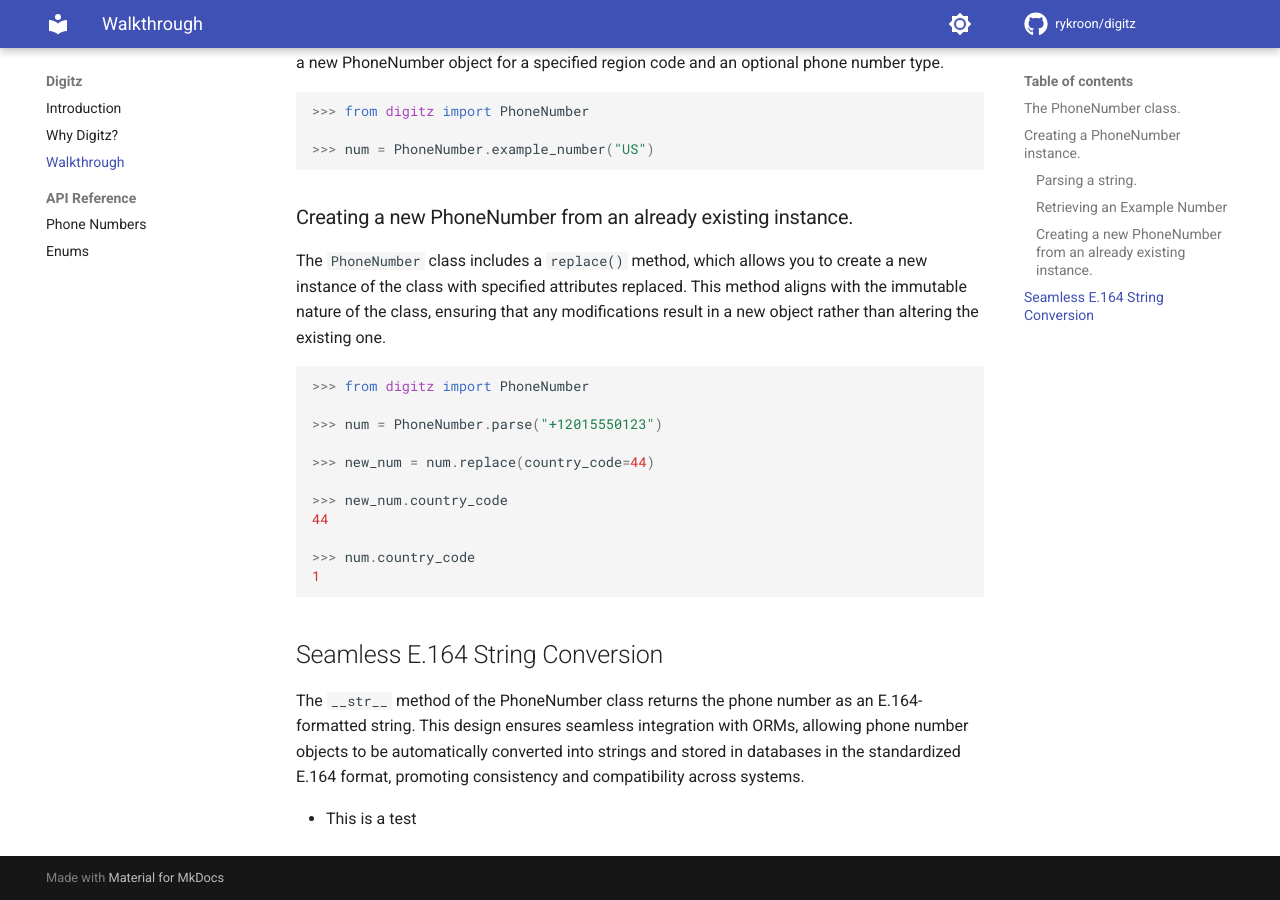
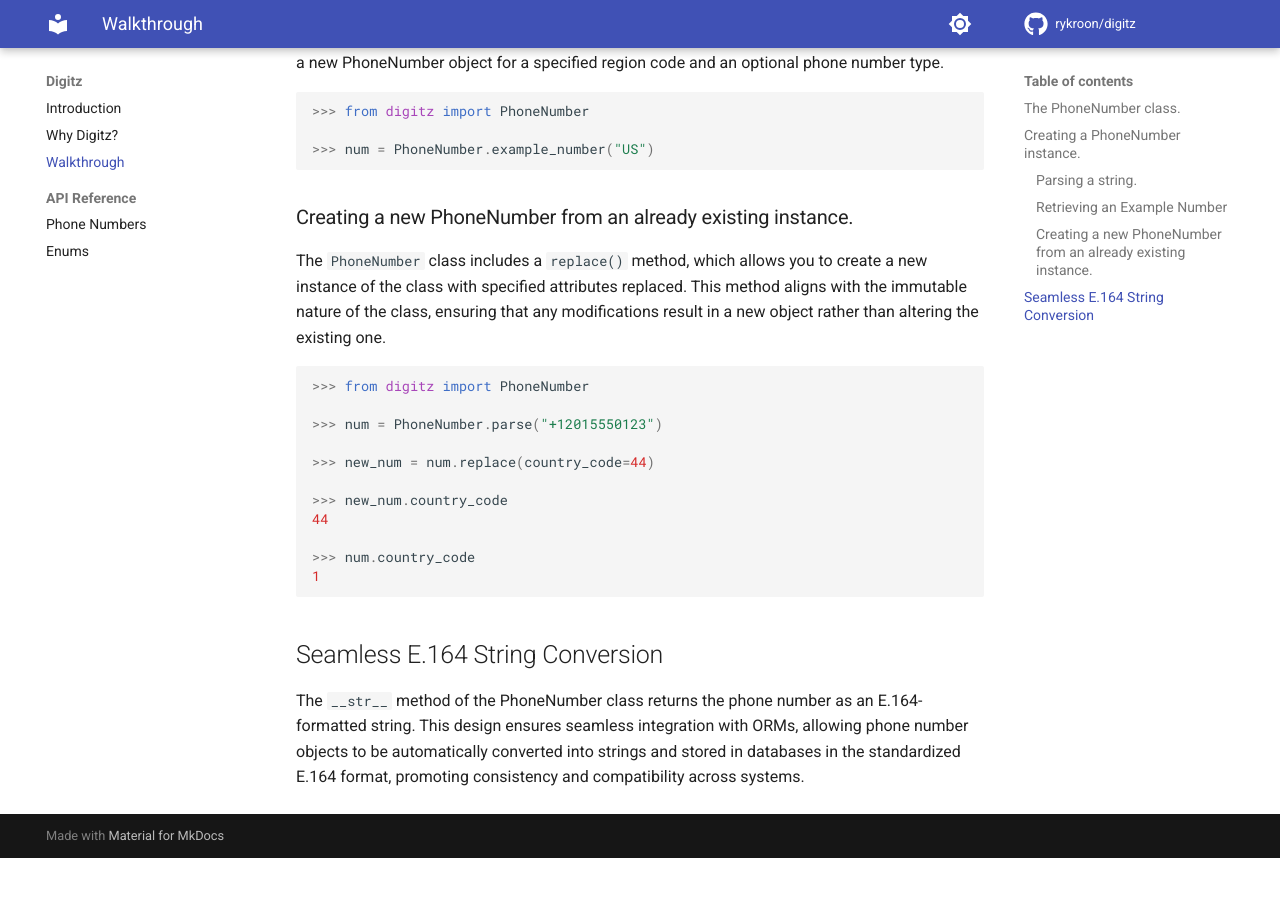
Before and after one commit to rykroon/digitz, an MkDocs documentation site: the page built from docs/walkthrough.md, in a window 1280 px wide and 900 px high, scrolled down 835 px. Built offline with MkDocs 1.6.1 and Material for MkDocs 9.7.7, drawn with Linux system fonts in a browser that asks for light colours; comment, search, counter and statistics services are not loaded; after the commit the page ends 1693 px from its top, so only the background shows below that.

Commit message:
Removed test.

```diff
--- a/docs/walkthrough.md
+++ b/docs/walkthrough.md
@@ -47,6 +47,3 @@ The `PhoneNumber` class includes a `replace()` method, which allows you to creat
 
 ## Seamless E.164 String Conversion
 The `__str__` method of the PhoneNumber class returns the phone number as an E.164-formatted string. This design ensures seamless integration with ORMs, allowing phone number objects to be automatically converted into strings and stored in databases in the standardized E.164 format, promoting consistency and compatibility across systems.
-
-
-- This is a test
```
